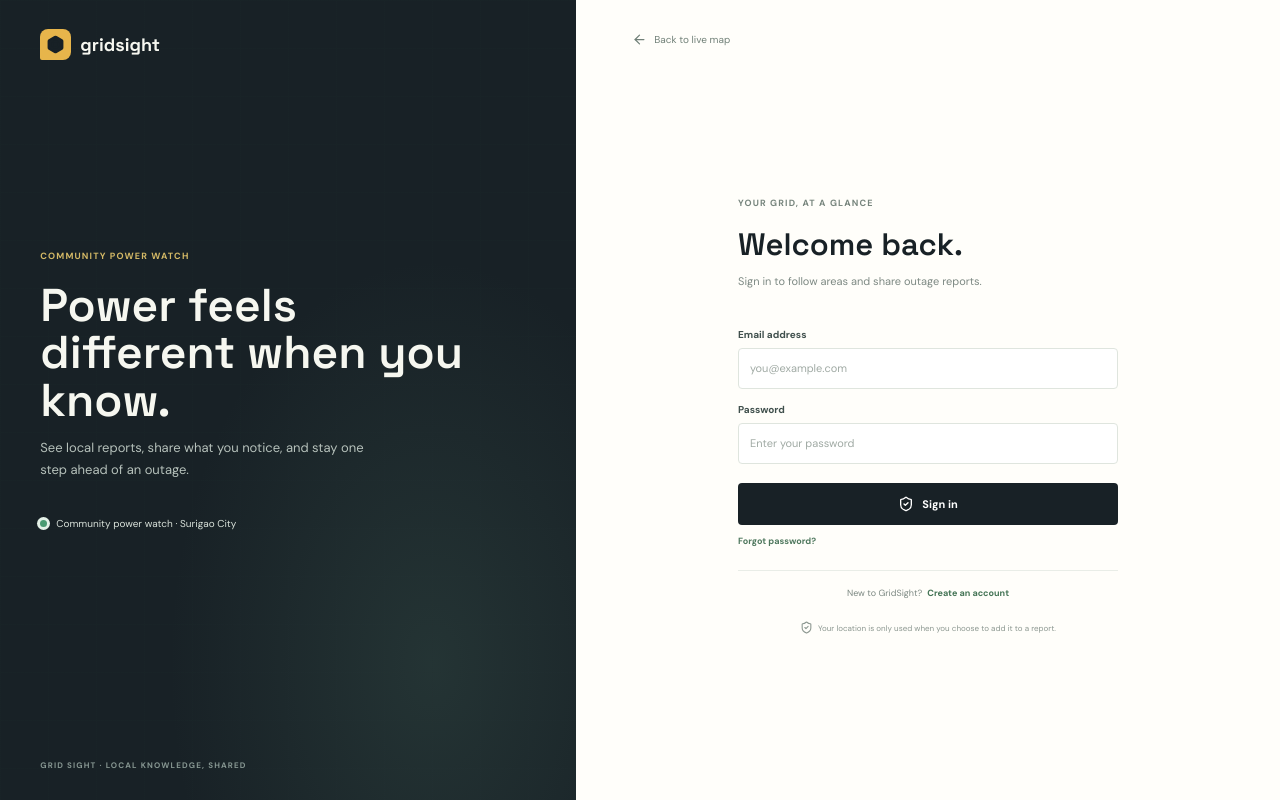
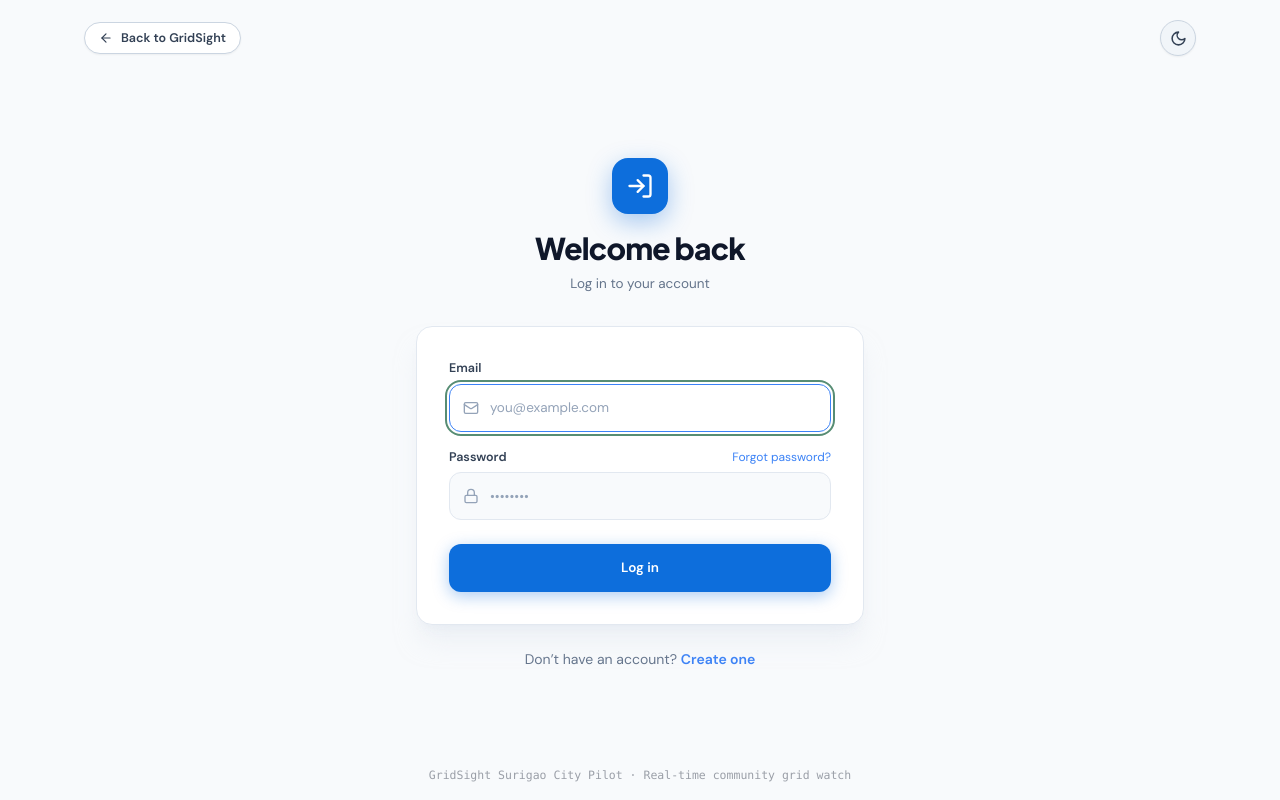
Before and after one commit to KntBryan/GridSight, a Next.js app: page /login in a window 1280 px wide. Built offline with nearby package versions, Linux system fonts and the light colour scheme; no server answers.

Commit message:
feat: replace login page with exact Base44 centered card design

```diff
--- a/src/app/login/page.tsx
+++ b/src/app/login/page.tsx
@@ -1,18 +1,35 @@
 "use client";
 
-import { FormEvent, useEffect, useState } from "react";
+import { Suspense, FormEvent, useEffect, useState } from "react";
 import Link from "next/link";
-import { useRouter } from "next/navigation";
-import { ArrowLeft, Bolt, CheckCircle2, LoaderCircle, Mail, ShieldCheck } from "lucide-react";
+import { useRouter, useSearchParams } from "next/navigation";
+import {
+  Zap,
+  Mail,
+  Lock,
+  User,
+  ArrowLeft,
+  CheckCircle2,
+  LoaderCircle,
+  LogIn,
+  UserPlus,
+  KeyRound,
+} from "lucide-react";
 import { createSupabaseBrowserClient } from "@/lib/supabase/browser";
+import { ThemeProvider, ThemeToggle, useTheme } from "@/components/preview/preview-theme";
 
 type Mode = "sign-in" | "create" | "reset" | "update";
 
-export default function LoginPage() {
+function LoginForm() {
   const router = useRouter();
-  const [mode, setMode] = useState<Mode>("sign-in");
+  const searchParams = useSearchParams();
+  const initialMode = (searchParams.get("mode") as Mode) || "sign-in";
+
+  const { theme } = useTheme();
+  const isDark = theme === "dark";
+
+  const [mode, setMode] = useState<Mode>(initialMode);
   const [name, setName] = useState("");
-  const [phone, setPhone] = useState("");
   const [email, setEmail] = useState("");
   const [password, setPassword] = useState("");
   const [message, setMessage] = useState("");
@@ -20,10 +37,21 @@ export default function LoginPage() {
   const [busy, setBusy] = useState(false);
 
   useEffect(() => {
+    const qMode = searchParams.get("mode") as Mode | null;
+    if (qMode && ["sign-in", "create", "reset", "update"].includes(qMode)) {
+      setMode(qMode);
+    }
+  }, [searchParams]);
+
+  useEffect(() => {
     if (!process.env.NEXT_PUBLIC_SUPABASE_URL || !process.env.NEXT_PUBLIC_SUPABASE_ANON_KEY) return;
     const supabase = createSupabaseBrowserClient();
-    void supabase.auth.getUser().then(({ data: { user } }) => { if (user) setEmail(user.email ?? ""); });
-    const { data: { subscription } } = supabase.auth.onAuthStateChange((event) => {
+    void supabase.auth.getUser().then(({ data: { user } }) => {
+      if (user) setEmail(user.email ?? "");
+    });
+    const {
+      data: { subscription },
+    } = supabase.auth.onAuthStateChange((event) => {
       if (event === "PASSWORD_RECOVERY") setMode("update");
     });
     return () => subscription.unsubscribe();
@@ -34,28 +62,33 @@ export default function LoginPage() {
     setBusy(true);
     setMessage("");
     setError("");
+
     try {
       const supabase = createSupabaseBrowserClient();
+
       if (mode === "reset") {
         const { error: resetError } = await supabase.auth.resetPasswordForEmail(email, {
           redirectTo: `${window.location.origin}/login?mode=update`,
         });
         if (resetError) throw resetError;
-        setMessage("Password reset instructions are on their way.");
+        setMessage("Password reset instructions are on their way. Check your inbox.");
       } else if (mode === "update") {
         const { error: passwordError } = await supabase.auth.updateUser({ password });
         if (passwordError) throw passwordError;
         setMessage("Your password has been updated.");
-        router.replace("/");
+        setTimeout(() => router.replace("/"), 1500);
       } else if (mode === "create") {
         const { data, error: signUpError } = await supabase.auth.signUp({
           email,
           password,
-          options: { data: { name, phone } },
+          options: { data: { name } },
         });
         if (signUpError) throw signUpError;
-        if (data.session) router.replace("/");
-        else setMessage("Check your inbox to confirm your email, then sign in.");
+        if (data.session) {
+          router.replace("/");
+        } else {
+          setMessage("Check your inbox to confirm your email, then sign in.");
+        }
       } else {
         const { error: signInError } = await supabase.auth.signInWithPassword({ email, password });
         if (signInError) throw signInError;
@@ -68,49 +101,324 @@ export default function LoginPage() {
     }
   }
 
-  const heading = mode === "create" ? "Join your local grid." : mode === "reset" ? "Reset your password." : mode === "update" ? "Choose a new password." : "Welcome back.";
+  const title =
+    mode === "create"
+      ? "Create your account"
+      : mode === "reset"
+      ? "Reset password"
+      : mode === "update"
+      ? "Set new password"
+      : "Welcome back";
+
+  const subtitle =
+    mode === "create"
+      ? "Sign up to follow areas and report outages"
+      : mode === "reset"
+      ? "Enter your email to receive a reset link"
+      : mode === "update"
+      ? "Choose a strong password"
+      : "Log in to your account";
+
+  const HeaderIcon =
+    mode === "create" ? UserPlus : mode === "reset" || mode === "update" ? KeyRound : LogIn;
 
   return (
-    <main className="auth-page">
-      <div className="auth-side">
-        <Link href="/" className="auth-brand"><span><Bolt size={19} fill="currentColor" /></span>gridsight</Link>
-        <div className="auth-story">
-          <span className="eyebrow">COMMUNITY POWER WATCH</span>
-          <h1>Power feels different when you know.</h1>
-          <p>See local reports, share what you notice, and stay one step ahead of an outage.</p>
-          <div className="auth-signal"><span className="pulse-dot" /> Community power watch · Surigao City</div>
+    <div
+      className={`min-h-screen flex flex-col justify-between transition-colors duration-300 ${
+        isDark ? "bg-[#061120] text-white" : "bg-slate-50 text-slate-900"
+      }`}
+    >
+      {/* Top Bar */}
+      <div className="mx-auto w-full max-w-6xl px-5 py-5 flex items-center justify-between">
+        <Link
+          href="/"
+          className={`inline-flex items-center gap-2 rounded-full border px-3.5 py-1.5 text-[12.5px] font-semibold transition ${
+            isDark
+              ? "border-white/15 bg-white/[0.06] text-white/80 hover:bg-white/10 hover:text-white"
+              : "border-slate-300 bg-white text-slate-700 hover:bg-slate-100 hover:text-slate-900 shadow-sm"
+          }`}
+        >
+          <ArrowLeft size={14} />
+          <span>Back to GridSight</span>
+        </Link>
+
+        <ThemeToggle />
+      </div>
+
+      {/* Centered Base44 Card */}
+      <div className="flex-1 flex items-center justify-center px-4 py-8">
+        <div className="w-full max-w-md">
+          {/* Header */}
+          <div className="mb-8 text-center">
+            <div className="mb-4 inline-flex h-14 w-14 items-center justify-center rounded-2xl bg-[#0d6edc] text-white shadow-[0_8px_24px_rgba(13,110,220,0.35)]">
+              <HeaderIcon className="h-7 w-7" aria-hidden="true" />
+            </div>
+            <h1 className="font-heading text-2xl sm:text-3xl font-extrabold tracking-tight">
+              {title}
+            </h1>
+            <p className={`mt-2 text-[13.5px] ${isDark ? "text-white/60" : "text-slate-500"}`}>
+              {subtitle}
+            </p>
+          </div>
+
+          {/* Form Card */}
+          <div
+            className={`rounded-2xl border p-7 sm:p-8 shadow-xl backdrop-blur-xl transition ${
+              isDark
+                ? "border-white/10 bg-[#0b1a2e] text-white"
+                : "border-slate-200 bg-white text-slate-900 shadow-slate-200/50"
+            }`}
+          >
+            {error && (
+              <div className="mb-5 rounded-xl border border-red-500/30 bg-red-500/10 p-3.5 text-[13px] text-red-400">
+                {error}
+              </div>
+            )}
+            {message && (
+              <div className="mb-5 flex items-center gap-2 rounded-xl border border-emerald-500/30 bg-emerald-500/10 p-3.5 text-[13px] text-emerald-400">
+                <CheckCircle2 size={16} className="shrink-0" />
+                <span>{message}</span>
+              </div>
+            )}
+
+            <form onSubmit={submit} className="space-y-4">
+              {mode === "create" && (
+                <div className="space-y-1.5">
+                  <label
+                    htmlFor="login-name"
+                    className={`block text-[12.5px] font-semibold ${
+                      isDark ? "text-white/80" : "text-slate-700"
+                    }`}
+                  >
+                    Your name
+                  </label>
+                  <div className="relative">
+                    <User
+                      size={16}
+                      className={`absolute left-3.5 top-1/2 -translate-y-1/2 ${
+                        isDark ? "text-white/40" : "text-slate-400"
+                      }`}
+                    />
+                    <input
+                      id="login-name"
+                      type="text"
+                      autoComplete="name"
+                      autoFocus
+                      placeholder="Jane Doe"
+                      value={name}
+                      onChange={(e) => setName(e.target.value)}
+                      maxLength={100}
+                      className={`h-12 w-full rounded-xl border pl-10 pr-3.5 text-[13.5px] outline-none transition focus:border-blue-500 ${
+                        isDark
+                          ? "border-white/10 bg-[#081524] text-white placeholder-white/30"
+                          : "border-slate-200 bg-slate-50 text-slate-900 placeholder-slate-400 focus:bg-white"
+                      }`}
+                      required
+                      disabled={busy}
+                    />
+                  </div>
+                </div>
+              )}
+
+              {/* Email */}
+              <div className="space-y-1.5">
+                <label
+                  htmlFor="login-email"
+                  className={`block text-[12.5px] font-semibold ${
+                    isDark ? "text-white/80" : "text-slate-700"
+                  }`}
+                >
+                  Email
+                </label>
+                <div className="relative">
+                  <Mail
+                    size={16}
+                    className={`absolute left-3.5 top-1/2 -translate-y-1/2 ${
+                      isDark ? "text-white/40" : "text-slate-400"
+                    }`}
+                  />
+                  <input
+                    id="login-email"
+                    type="email"
+                    autoComplete="email"
+                    autoFocus={mode !== "create"}
+                    placeholder="you@example.com"
+                    value={email}
+                    onChange={(e) => setEmail(e.target.value)}
+                    className={`h-12 w-full rounded-xl border pl-10 pr-3.5 text-[13.5px] outline-none transition focus:border-blue-500 ${
+                      isDark
+                        ? "border-white/10 bg-[#081524] text-white placeholder-white/30"
+                        : "border-slate-200 bg-slate-50 text-slate-900 placeholder-slate-400 focus:bg-white"
+                    }`}
+                    required
+                    disabled={busy}
+                  />
+                </div>
+              </div>
+
+              {/* Password */}
+              {mode !== "reset" && (
+                <div className="space-y-1.5">
+                  <div className="flex items-center justify-between">
+                    <label
+                      htmlFor="login-password"
+                      className={`block text-[12.5px] font-semibold ${
+                        isDark ? "text-white/80" : "text-slate-700"
+                      }`}
+                    >
+                      Password
+                    </label>
+                    {mode === "sign-in" && (
+                      <button
+                        type="button"
+                        onClick={() => {
+                          setMode("reset");
+                          setError("");
+                          setMessage("");
+                        }}
+                        className="text-xs text-blue-500 hover:underline"
+                      >
+                        Forgot password?
+                      </button>
+                    )}
+                  </div>
+                  <div className="relative">
+                    <Lock
+                      size={16}
+                      className={`absolute left-3.5 top-1/2 -translate-y-1/2 ${
+                        isDark ? "text-white/40" : "text-slate-400"
+                      }`}
+                    />
+                    <input
+                      id="login-password"
+                      type="password"
+                      autoComplete={mode === "create" || mode === "update" ? "new-password" : "current-password"}
+                      placeholder="••••••••"
+                      value={password}
+                      onChange={(e) => setPassword(e.target.value)}
+                      minLength={mode === "create" || mode === "update" ? 8 : 1}
+                      className={`h-12 w-full rounded-xl border pl-10 pr-3.5 text-[13.5px] outline-none transition focus:border-blue-500 ${
+                        isDark
+                          ? "border-white/10 bg-[#081524] text-white placeholder-white/30"
+                          : "border-slate-200 bg-slate-50 text-slate-900 placeholder-slate-400 focus:bg-white"
+                      }`}
+                      required
+                      disabled={busy}
+                    />
+                  </div>
+                </div>
+              )}
+
+              {/* Submit CTA */}
+              <div className="pt-2">
+                <button
+                  type="submit"
+                  disabled={busy}
+                  className="inline-flex h-12 w-full items-center justify-center gap-2 rounded-xl bg-[#0d6edc] text-[13.5px] font-semibold text-white shadow-[0_4px_16px_rgba(13,110,220,0.35)] transition hover:bg-[#0b5ec0] disabled:opacity-60"
+                >
+                  {busy ? (
+                    <>
+                      <LoaderCircle size={16} className="animate-spin" />
+                      <span>
+                        {mode === "create"
+                          ? "Creating account…"
+                          : mode === "reset"
+                          ? "Sending link…"
+                          : "Logging in…"}
+                      </span>
+                    </>
+                  ) : (
+                    <span>
+                      {mode === "create"
+                        ? "Create account"
+                        : mode === "reset"
+                        ? "Send reset link"
+                        : mode === "update"
+                        ? "Update password"
+                        : "Log in"}
+                    </span>
+                  )}
+                </button>
+              </div>
+            </form>
+          </div>
+
+          {/* Footer Switching Links */}
+          <div className="mt-6 text-center text-sm">
+            {mode === "sign-in" && (
+              <p className={isDark ? "text-white/60" : "text-slate-500"}>
+                Don’t have an account?{" "}
+                <button
+                  type="button"
+                  onClick={() => {
+                    setMode("create");
+                    setError("");
+                    setMessage("");
+                  }}
+                  className="font-semibold text-blue-500 hover:underline"
+                >
+                  Create one
+                </button>
+              </p>
+            )}
+
+            {mode === "create" && (
+              <p className={isDark ? "text-white/60" : "text-slate-500"}>
+                Already have an account?{" "}
+                <button
+                  type="button"
+                  onClick={() => {
+                    setMode("sign-in");
+                    setError("");
+                    setMessage("");
+                  }}
+                  className="font-semibold text-blue-500 hover:underline"
+                >
+                  Log in
+                </button>
+              </p>
+            )}
+
+            {mode === "reset" && (
+              <p className={isDark ? "text-white/60" : "text-slate-500"}>
+                Remember your password?{" "}
+                <button
+                  type="button"
+                  onClick={() => {
+                    setMode("sign-in");
+                    setError("");
+                    setMessage("");
+                  }}
+                  className="font-semibold text-blue-500 hover:underline"
+                >
+                  Back to login
+                </button>
+              </p>
+            )}
+          </div>
         </div>
-        <span className="auth-copyright">GRID SIGHT · LOCAL KNOWLEDGE, SHARED</span>
       </div>
-      <section className="auth-main">
-        <Link href="/" className="auth-back"><ArrowLeft size={15} /> Back to live map</Link>
-        <div className="auth-form-wrap">
-          <span className="eyebrow">{mode === "create" ? "CREATE ACCOUNT" : mode === "reset" || mode === "update" ? "ACCOUNT RECOVERY" : "YOUR GRID, AT A GLANCE"}</span>
-          <h2>{heading}</h2>
-          <p className="auth-lede">{mode === "create" ? "A little local knowledge makes a big difference." : mode === "reset" ? "We’ll email you a secure password reset link." : mode === "update" ? "Use a new password you haven’t used before." : "Sign in to follow areas and share outage reports."}</p>
-          <form onSubmit={submit} className="auth-form">
-            {mode === "create" && <>
-              <label htmlFor="name">Name</label>
-              <input id="name" autoComplete="name" value={name} onChange={(event) => setName(event.target.value)} required maxLength={100} placeholder="Your name" />
-              <label htmlFor="phone">Phone <span>OPTIONAL</span></label>
-              <input id="phone" autoComplete="tel" value={phone} onChange={(event) => setPhone(event.target.value)} maxLength={30} placeholder="+63 9XX XXX XXXX" />
-            </>}
-            <label htmlFor="email">Email address</label>
-            <input id="email" type="email" autoComplete="email" value={email} onChange={(event) => setEmail(event.target.value)} required placeholder="you@example.com" />
-            {mode !== "reset" && <>
-              <label htmlFor="password">Password {(mode === "create" || mode === "update") && <span>8 CHARACTERS MINIMUM</span>}</label>
-              <input id="password" type="password" autoComplete={mode === "create" || mode === "update" ? "new-password" : "current-password"} value={password} onChange={(event) => setPassword(event.target.value)} required minLength={mode === "create" || mode === "update" ? 8 : 1} placeholder="Enter your password" />
-            </>}
-            {error && <p className="auth-error" role="alert">{error}</p>}
-            {message && <p className="auth-success" role="status"><CheckCircle2 size={15} />{message}</p>}
-            <button className="auth-submit" type="submit" disabled={busy}>{busy ? <LoaderCircle size={16} className="loading-icon" /> : mode === "reset" ? <Mail size={16} /> : <ShieldCheck size={16} />}{mode === "create" ? "Create account" : mode === "reset" ? "Send reset link" : mode === "update" ? "Update password" : "Sign in"}</button>
-          </form>
-          {mode === "sign-in" && <button className="auth-text-button forgot" onClick={() => { setMode("reset"); setError(""); setMessage(""); }}>Forgot password?</button>}
-          <div className="auth-switch">{mode === "create" ? "Already have an account?" : "New to GridSight?"}<button onClick={() => { setMode(mode === "create" ? "sign-in" : "create"); setError(""); setMessage(""); }}>{mode === "create" ? "Sign in" : "Create an account"}</button></div>
-          {mode === "reset" && <button className="auth-text-button reset-back" onClick={() => { setMode("sign-in"); setError(""); setMessage(""); }}>Back to sign in</button>}
-          <p className="auth-privacy"><ShieldCheck size={13} /> Your location is only used when you choose to add it to a report.</p>
-        </div>
-      </section>
-    </main>
+
+      {/* Footer Notice */}
+      <div className="py-4 text-center text-[11.5px] opacity-40 font-mono">
+        GridSight Surigao City Pilot · Real-time community grid watch
+      </div>
+    </div>
   );
 }
+
+export default function LoginPage() {
+  return (
+    <ThemeProvider>
+      <Suspense
+        fallback={
+          <div className="min-h-screen grid place-items-center bg-[#061120] text-white">
+            <LoaderCircle size={24} className="animate-spin text-blue-500" />
+          </div>
+        }
+      >
+        <LoginForm />
+      </Suspense>
+    </ThemeProvider>
+  );
+}
```
